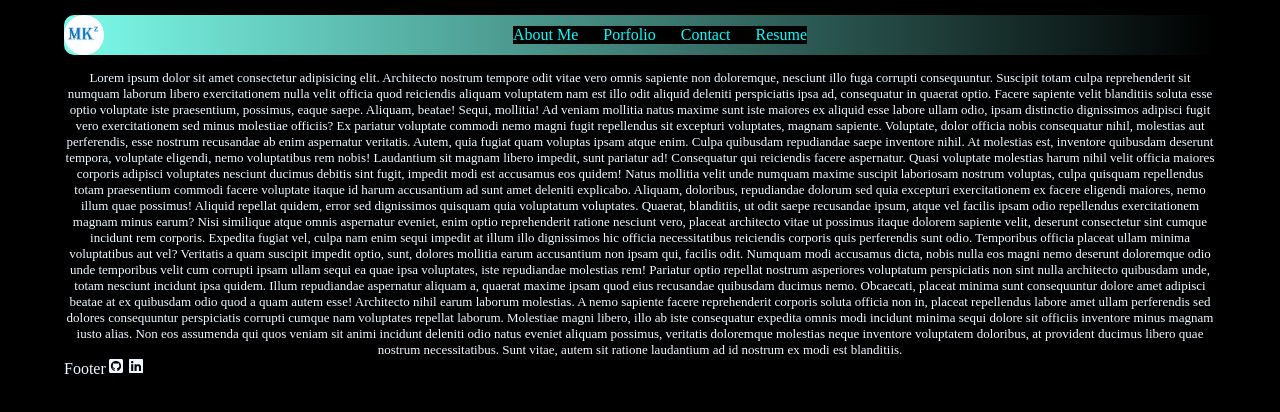
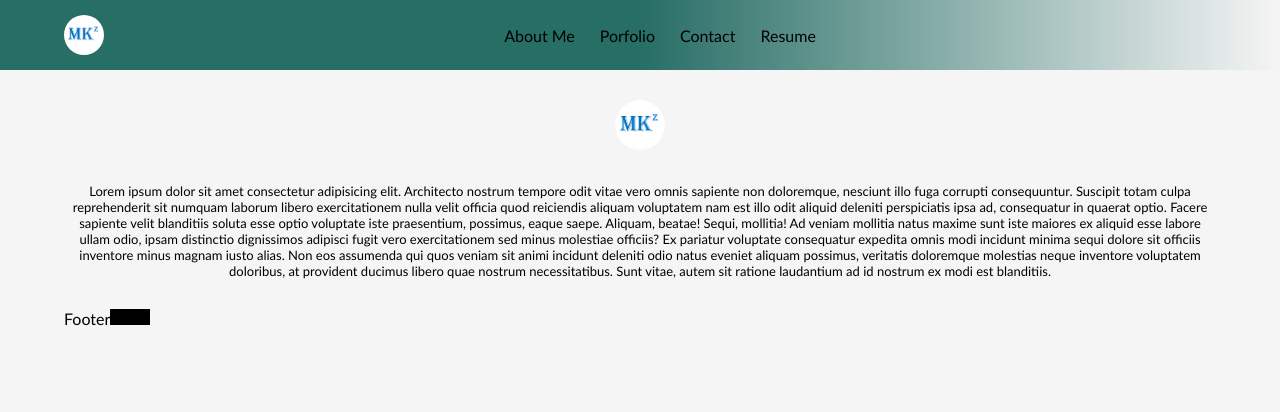
Before and after one commit to Micky-Ad/Portfolio-Page-Template, a React (Create React App) app: page / in a window 1280 px wide. Shown: the top 412 px of the page. Built offline with nearby package versions, Linux system fonts and the light colour scheme.

Commit message:
header and footer css fixes

```diff
--- a/package.json
+++ b/package.json
@@ -11,6 +11,7 @@
     "react-dom": "^18.2.0",
     "react-icons": "^4.7.1",
     "react-scripts": "5.0.1",
+    "styled-components": "^5.3.6",
     "web-vitals": "^2.1.4"
   },
   "scripts": {
--- a/src/components/About.js
+++ b/src/components/About.js
@@ -1,7 +1,12 @@
+import logo from "./../assets/logo.PNG";
+
 function About() {
   return (
     <div>
       <div className="container">
+        <div className="mainBody">
+          <img className="profilePhoto" src={logo} alt="Logo" />
+
           <p className="about">
             Lorem ipsum dolor sit amet consectetur adipisicing elit. Architecto
             nostrum tempore odit vitae vero omnis sapiente non doloremque,
@@ -10,57 +15,19 @@ function About() {
             officia quod reiciendis aliquam voluptatem nam est illo odit aliquid
             deleniti perspiciatis ipsa ad, consequatur in quaerat optio. Facere
             sapiente velit blanditiis soluta esse optio voluptate iste
-          praesentium, possimus, eaque saepe. Aliquam, beatae! Sequi, mollitia!
-          Ad veniam mollitia natus maxime sunt iste maiores ex aliquid esse
-          labore ullam odio, ipsam distinctio dignissimos adipisci fugit vero
-          exercitationem sed minus molestiae officiis? Ex pariatur voluptate
-          commodi nemo magni fugit repellendus sit excepturi voluptates, magnam
-          sapiente. Voluptate, dolor officia nobis consequatur nihil, molestias
-          aut perferendis, esse nostrum recusandae ab enim aspernatur veritatis.
-          Autem, quia fugiat quam voluptas ipsam atque enim. Culpa quibusdam
-          repudiandae saepe inventore nihil. At molestias est, inventore
-          quibusdam deserunt tempora, voluptate eligendi, nemo voluptatibus rem
-          nobis! Laudantium sit magnam libero impedit, sunt pariatur ad!
-          Consequatur qui reiciendis facere aspernatur. Quasi voluptate
-          molestias harum nihil velit officia maiores corporis adipisci
-          voluptates nesciunt ducimus debitis sint fugit, impedit modi est
-          accusamus eos quidem! Natus mollitia velit unde numquam maxime
-          suscipit laboriosam nostrum voluptas, culpa quisquam repellendus totam
-          praesentium commodi facere voluptate itaque id harum accusantium ad
-          sunt amet deleniti explicabo. Aliquam, doloribus, repudiandae dolorum
-          sed quia excepturi exercitationem ex facere eligendi maiores, nemo
-          illum quae possimus! Aliquid repellat quidem, error sed dignissimos
-          quisquam quia voluptatum voluptates. Quaerat, blanditiis, ut odit
-          saepe recusandae ipsum, atque vel facilis ipsam odio repellendus
-          exercitationem magnam minus earum? Nisi similique atque omnis
-          aspernatur eveniet, enim optio reprehenderit ratione nesciunt vero,
-          placeat architecto vitae ut possimus itaque dolorem sapiente velit,
-          deserunt consectetur sint cumque incidunt rem corporis. Expedita
-          fugiat vel, culpa nam enim sequi impedit at illum illo dignissimos hic
-          officia necessitatibus reiciendis corporis quis perferendis sunt odio.
-          Temporibus officia placeat ullam minima voluptatibus aut vel?
-          Veritatis a quam suscipit impedit optio, sunt, dolores mollitia earum
-          accusantium non ipsam qui, facilis odit. Numquam modi accusamus dicta,
-          nobis nulla eos magni nemo deserunt doloremque odio unde temporibus
-          velit cum corrupti ipsam ullam sequi ea quae ipsa voluptates, iste
-          repudiandae molestias rem! Pariatur optio repellat nostrum asperiores
-          voluptatum perspiciatis non sint nulla architecto quibusdam unde,
-          totam nesciunt incidunt ipsa quidem. Illum repudiandae aspernatur
-          aliquam a, quaerat maxime ipsam quod eius recusandae quibusdam ducimus
-          nemo. Obcaecati, placeat minima sunt consequuntur dolore amet adipisci
-          beatae at ex quibusdam odio quod a quam autem esse! Architecto nihil
-          earum laborum molestias. A nemo sapiente facere reprehenderit corporis
-          soluta officia non in, placeat repellendus labore amet ullam
-          perferendis sed dolores consequuntur perspiciatis corrupti cumque nam
-          voluptates repellat laborum. Molestiae magni libero, illo ab iste
-          consequatur expedita omnis modi incidunt minima sequi dolore sit
-          officiis inventore minus magnam iusto alias. Non eos assumenda qui
-          quos veniam sit animi incidunt deleniti odio natus eveniet aliquam
-          possimus, veritatis doloremque molestias neque inventore voluptatem
-          doloribus, at provident ducimus libero quae nostrum necessitatibus.
-          Sunt vitae, autem sit ratione laudantium ad id nostrum ex modi est
-          blanditiis.
+            praesentium, possimus, eaque saepe. Aliquam, beatae! Sequi,
+            mollitia! Ad veniam mollitia natus maxime sunt iste maiores ex
+            aliquid esse labore ullam odio, ipsam distinctio dignissimos
+            adipisci fugit vero exercitationem sed minus molestiae officiis? Ex
+            pariatur voluptate consequatur expedita omnis modi incidunt minima
+            sequi dolore sit officiis inventore minus magnam iusto alias. Non
+            eos assumenda qui quos veniam sit animi incidunt deleniti odio natus
+            eveniet aliquam possimus, veritatis doloremque molestias neque
+            inventore voluptatem doloribus, at provident ducimus libero quae
+            nostrum necessitatibus. Sunt vitae, autem sit ratione laudantium ad
+            id nostrum ex modi est blanditiis.
           </p>
+        </div>
       </div>
     </div>
   );
--- a/src/components/Contact.js
+++ b/src/components/Contact.js
@@ -1,7 +1,11 @@
 function Contact() {
   return (
     <div>
-      <div className="container">Contact</div>
+      <div className="container">
+        <div className="mainBody">
+          <p>Email: test@test.com</p>
+        </div>
+      </div>
     </div>
   );
 }
--- a/src/components/Footer.js
+++ b/src/components/Footer.js
@@ -2,7 +2,7 @@ import { FaGithubSquare, FaLinkedin } from "react-icons/fa";
 
 function Footer() {
   return (
-    <div>
+    <div className="footerContainer">
       <div className="container">
         {" "}
         Footer
--- a/src/components/Porfolio.js
+++ b/src/components/Porfolio.js
@@ -1,7 +1,15 @@
 function Porfolio() {
   return (
     <div>
-      <div className="container">Porfolio</div>
+      <div className="container">
+        <div className="mainBody">
+          <ul>
+            <li>Blog Site</li>
+            <li>Quiz Game </li>
+            <li>Employee Tracker</li>
+          </ul>
+        </div>
+      </div>
     </div>
   );
 }
--- a/src/components/Resume.js
+++ b/src/components/Resume.js
@@ -1,7 +1,22 @@
 function Resume() {
   return (
     <div>
-      <div className="container">Resume</div>
+      <div className="container">
+        <div className="mainBody">
+          <h2>Junior Web Developer</h2>
+          <p className="about">
+            Lorem ipsum dolor sit amet consectetur adipisicing elit. Architecto
+            nostrum tempore odit vitae vero omnis sapiente non doloremque,
+            nesciunt illo fuga corrupti consequuntur. Suscipit totam culpa
+          </p>
+          <ul>
+            <li>css</li>
+            <li>css</li>
+            <li>css</li>
+            <li>css</li>
+          </ul>
+        </div>
+      </div>
     </div>
   );
 }
--- a/src/style.css
+++ b/src/style.css
@@ -3,40 +3,29 @@
   box-sizing: border-box;
   margin: 0;
   padding: 0;
-  background-color: black;
+  /* background-color: black; */
 
 }
 
 
 body {
   background-color: whitesmoke;
-  /* font-family: 'Trebuchet MS', 'Lucida Sans Unicode', 'Lucida Grande',
+  font-family: 'Trebuchet MS', 'Lucida Sans Unicode', 'Lucida Grande',
       'Lucida Sans', Arial, sans-serif;
-      background-color: black; */
-
+      /* background-color: black;  */
 }
 
 .container {
-
-  width: 90%;
-  margin:auto;
-  background-color: black;
-  color: aliceblue;
-  /* background: linear-gradient(90deg,
-        rgb(180, 249, 240) 0%,
-        rgba(249, 211, 180, 0) 100%); */
-
-
-
+  width: min(1400px, 90%);
+  margin: auto;
 }
 
 header,footer {
   padding-top: 15px;
   padding-bottom: 15px;
-  /* background: linear-gradient(90deg,
+  background: linear-gradient(90deg,
         rgb(39, 110, 101) 50%,
-        rgba(249, 211, 180, 0) 100%); */
-
+        rgba(249, 211, 180, 0) 100%);
 }
 
 .logo {
@@ -44,7 +33,7 @@ header,footer {
   height: 40px;
   object-fit: cover;
   border-radius: 1000vmax;
-  background-color: black;
+  /* background-color: black; */
 }
 
 .nav {
@@ -52,36 +41,59 @@ header,footer {
   align-items: center;
   justify-content: space-between;
   border-radius: 10px;
+  gap: 50px;
+}
 
-  background: linear-gradient(90deg,
-        rgb(124, 252, 235) 0%,
-        rgba(249, 211, 180, 0) 100%);
-
-}
 
 .navList{
   display: flex;
   list-style: none;
   gap: 25px;
-  color: aqua;
+  color: black;
 }
 
 .navList li {
   cursor: pointer;
 }
 
-
-
 .icon {
   background-color: black;
   width: 20px;
 }
 
-.about {
- width: 90%;
+.mainBody {
+  padding-top: 30px;
+  padding-bottom: 30px;
+  height: 80%;
+ width: 60%;
  width: auto;
  display: block;
  font-size: small;
  align-content: center;
  text-align: center;
+
 }
+
+
+.mainBody p {
+padding-top: 30px;
+}
+
+.mainBody li {
+padding-top: 20px;
+list-style: none;
+
+}
+.profilePhoto{
+  width: 50px;
+    height: 50px;
+    object-fit: cover;
+    border-radius: 1000vmax;
+}
+
+.footerContainer{
+align-items: center;
+  size: 20px;
+  align-content: center;
+
+}
```
Also changed, not shown: 1 other file (tests, documents, lock files or other folders). Lines whose indentation alone changed are shown as unchanged.
